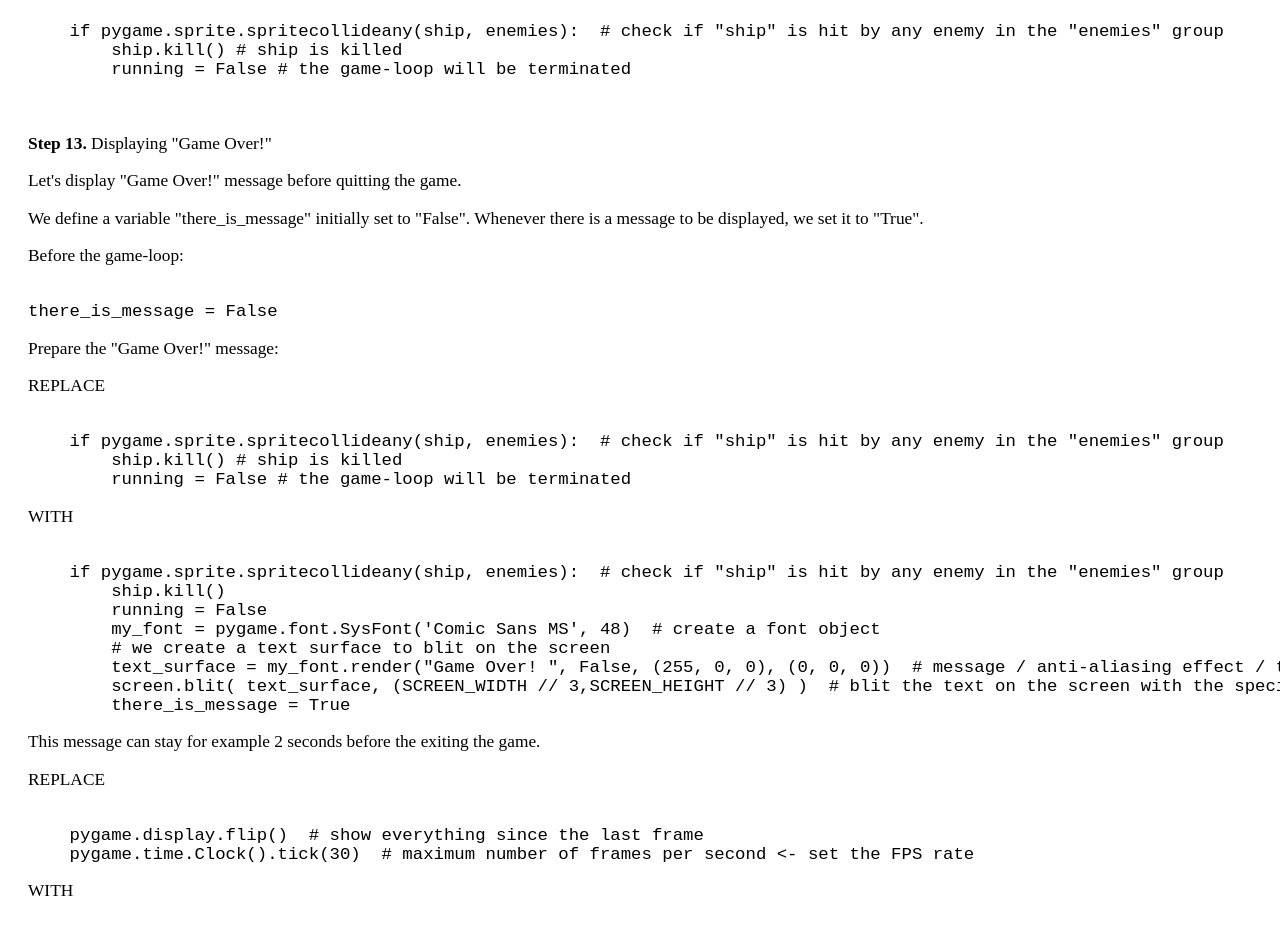
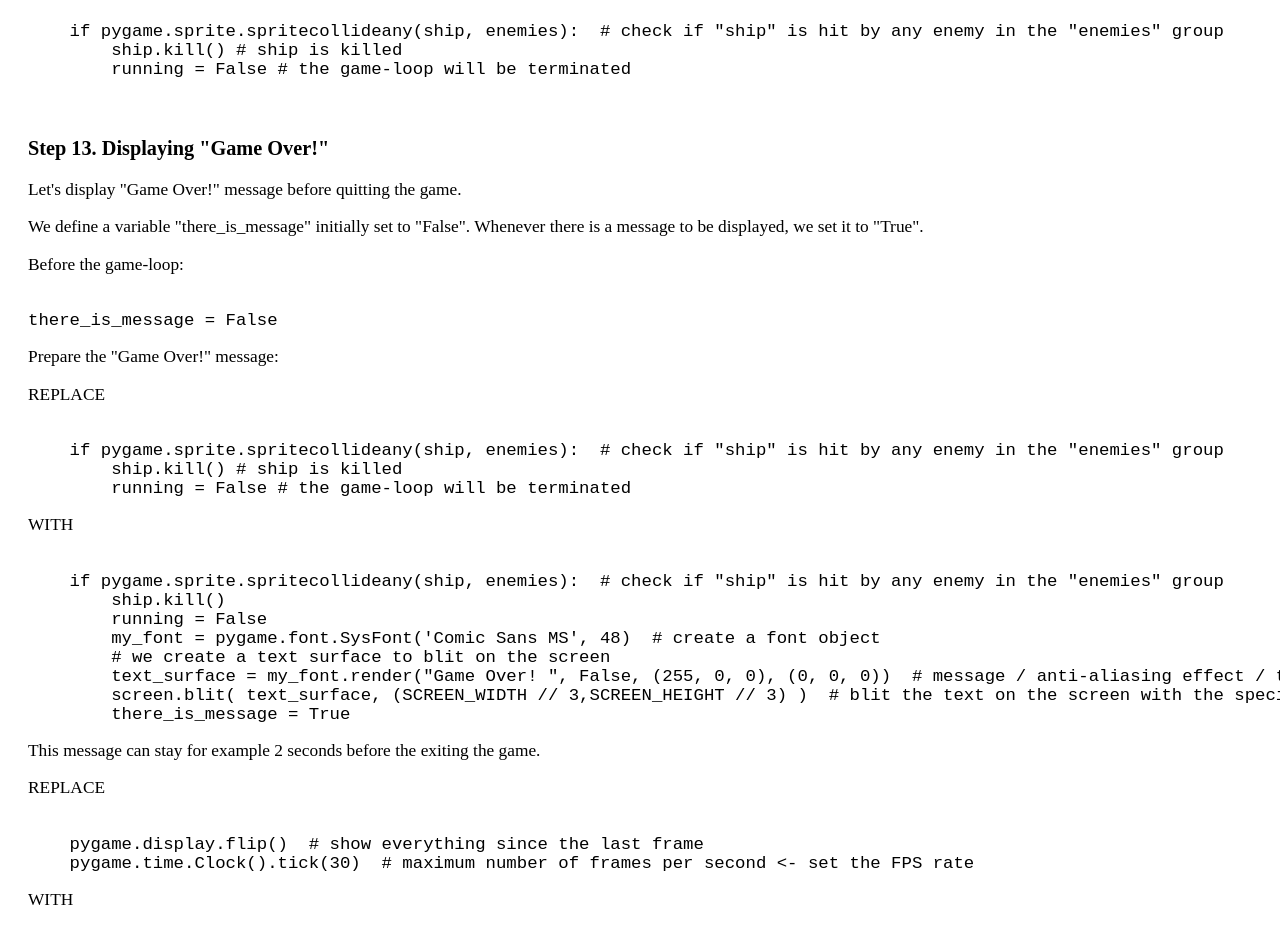
Before and after one commit to LearnQuantum/LearnQuantum.github.io, a plain HTML site: page my-photonic-ship/game-design.html in a window 1280 px wide. Shown: the part 5240-6171 px from the top of the page. Drawn offline with Linux system fonts and the light colour scheme.

Commit message:
minor changes

```diff
--- a/my-photonic-ship/game-design.html
+++ b/my-photonic-ship/game-design.html
@@ -294,7 +294,7 @@ while running:
 
 
 <p>&nbsp;</p>
-<p><b>Step 13.</b> Displaying "Game Over!"</p>
+<h3><b>Step 13.</b> Displaying "Game Over!"</h3>
 <p>Let's display "Game Over!" message before quitting the game. </p>
 <p>We define a variable "there_is_message" initially set to "False".
 Whenever there is a message to be displayed, we set it to "True".</p>
```
Also changed, not shown: index.html (+1 -0 lines), my-photonic-ship/intro.html (+1 -1 lines).
